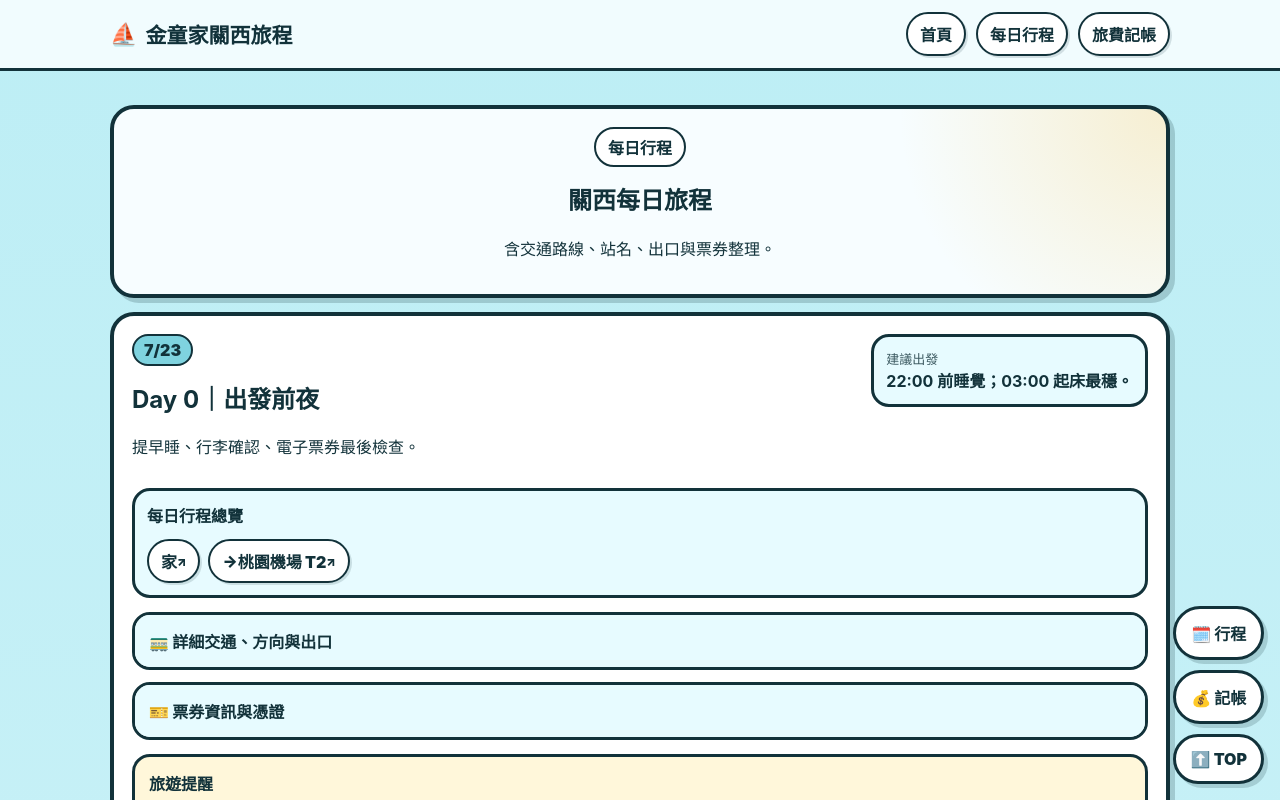
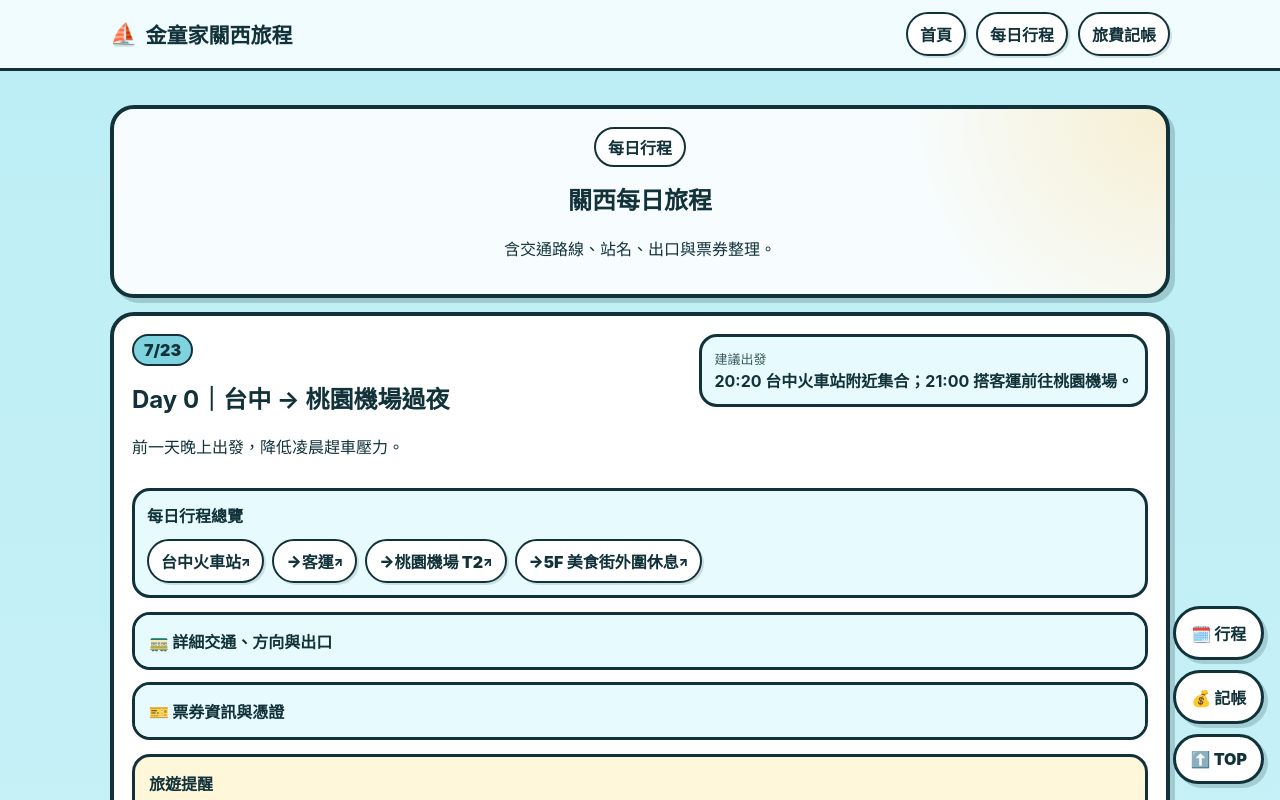
Before and after one commit to sacha693/my-storyjs-app, a React (Vite) app: page /my-storyjs-app/days in a window 1280 px wide. Shown: the top 800 px of the page. Built offline with nearby package versions, Linux system fonts and the light colour scheme.

Commit message:
Restore original Day 0 airport overnight plan

```diff
--- a/src/data/day0.ts
+++ b/src/data/day0.ts
@@ -3,43 +3,35 @@ import type { DayPlan } from './types'
 export const day0Plan: DayPlan = {
   id: 'day-0',
   date: '7/23',
-  title: 'Day 0｜出發前夜',
-  subtitle: '提早睡、行李確認、電子票券最後檢查。',
-  suggestedDeparture: '22:00 前睡覺；03:00 起床最穩。',
+  title: 'Day 0｜台中 → 桃園機場過夜',
+  subtitle: '前一天晚上出發，降低凌晨趕車壓力。',
+  suggestedDeparture: '20:20 台中火車站附近集合；21:00 搭客運前往桃園機場。',
   route: [
-    { label: '家', query: 'Taoyuan Taiwan' },
-    { label: '桃園機場 T2', query: '桃園國際機場第二航廈' }
+    { label: '台中火車站', query: '台中火車站' },
+    { label: '客運', query: '台中轉運站' },
+    { label: '桃園機場 T2', query: '桃園國際機場第二航廈' },
+    { label: '5F 美食街外圍休息', query: '桃園國際機場第二航廈 5F 美食街' }
   ],
   tickets: [
-    { title: '護照', detail: '確認有效期限。' },
-    { title: '機票 QR / 訂位代號', detail: 'BR134／FP5WJ4。' },
-    { title: '住宿訂單', detail: 'APA、Liber、OASIS 截圖保存。' },
-    { title: '行動電源', detail: '放隨身包，不要托運。' }
+    { title: '護照、機票截圖、飯店訂單截圖先放手機相簿。' }
   ],
   quickLinks: [
-    { label: '✈ 桃園機場 T2', query: '桃園國際機場第二航廈' }
+    { label: '🚌 台中火車站', query: '台中火車站' },
+    { label: '✈ 桃園機場T2', query: '桃園國際機場第二航廈' }
   ],
   outbound: [
     {
-      text: '家 → 桃園機場 T2',
-      lineName: '機場接送／自駕／計程車',
-      lineColor: '#2563eb',
-      direction: '凌晨出發，建議預留高速公路與航廈時間',
-      from: { label: '家', query: 'Taoyuan Taiwan' },
-      to: { label: '桃園機場 T2', query: '桃園國際機場第二航廈' },
-      exit: '長榮航空通常於 T2 辦理報到。'
+      text: '台中火車站／台中轉運站 → 桃園機場第二航廈',
+      lineName: '國光／統聯客運',
+      lineColor: '#0068b7',
+      direction: '往桃園機場第二航廈',
+      from: { label: '台中轉運站', query: '台中轉運站' },
+      to: { label: '桃園機場第二航廈', query: '桃園國際機場第二航廈' },
+      exit: '抵達 T2 後依 5F 美食街指標。'
     }
   ],
   inbound: [
-    {
-      text: '桃園機場 T2 → 長榮航空報到櫃台',
-      lineName: '航廈步行',
-      lineColor: '#10b981',
-      direction: '依 BR134 航班資訊前往報到',
-      from: { label: '桃園機場 T2', query: '桃園國際機場第二航廈' },
-      to: { label: '長榮航空櫃台', query: 'EVA Air check in counter TPE T2' },
-      exit: '先完成托運再吃早餐。'
-    }
+    { text: '無回程；抵達機場後以休息為主。' }
   ],
-  note: '出發日前一天不要排行程，早睡最重要。'
+  note: '提早到站，確認護照、機票截圖、頸枕、外套與小孩零食。'
 }
```
